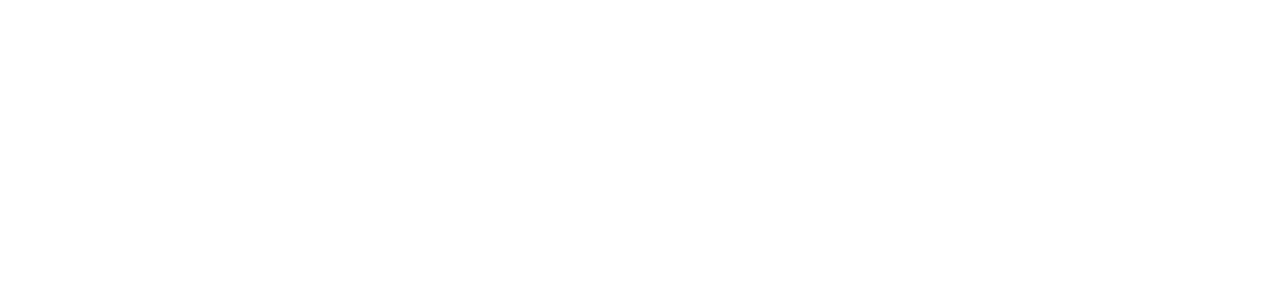
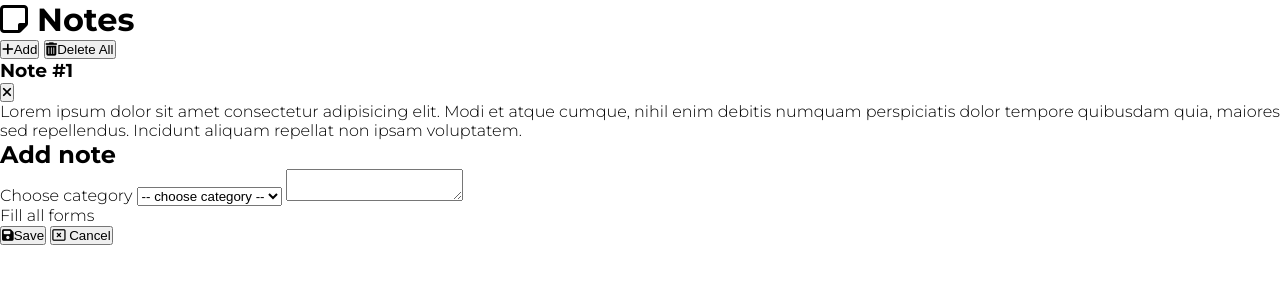
Before and after one commit to Emilciak/Notes, a plain HTML site: page index.html in a window 1280 px wide. Drawn offline with Linux system fonts and the light colour scheme.

Commit message:
made html and first styles in css

```diff
--- a/index.html
+++ b/index.html
@@ -4,9 +4,58 @@
     <meta charset="UTF-8">
     <meta http-equiv="X-UA-Compatible" content="IE=edge">
     <meta name="viewport" content="width=device-width, initial-scale=1.0">
-    <title>Document</title>
+    <title>Notes</title>
+    <link rel="preconnect" href="https://fonts.googleapis.com">
+<link rel="preconnect" href="https://fonts.gstatic.com" crossorigin>
+<link href="https://fonts.googleapis.com/css2?family=Montserrat:wght@100;300;700;900&display=swap" rel="stylesheet">
+<script src="https://kit.fontawesome.com/87f597ed9a.js" crossorigin="anonymous"></script>
+<link rel="stylesheet" href="style.css">
 </head>
 <body>
+    <div class="menu">
+        <h1><i class="fa-sharp fa-regular fa-note-sticky"></i> Notes</h1>
+        <div class="menu-btns">
+            <button class="add menu-btn"><i class="fas fa-plus"></i>Add</button>
+            <button class="delete menu-btn"><i class="fas fa-trash-alt"></i>Delete All</button>
+        </div>
+    </div>
 
+    <div class="area-note">
+
+        <div class="note">
+            <div class="note-header">
+                <h3 class="note-title">Note #1</h3>
+                <button class="delete-note">
+                    <i class="fas fa-times icon"></i>
+                </button>
+            </div>
+            <div class="node-bod">
+                Lorem ipsum dolor sit amet consectetur adipisicing elit. Modi et atque cumque, nihil enim debitis numquam perspiciatis dolor tempore quibusdam quia, maiores sed repellendus. Incidunt aliquam repellat non ipsam voluptatem.
+            </div>
+        </div>
+    </div>
+
+    <div class="node-adding">
+        <h2>Add note</h2>
+        <label for="category">Choose category</label>
+        <select id="category">
+            <option value="0" disabled selected>-- choose category --</option>
+            <option value="1">Shopping</option>
+            <option value="1">Work</option>
+            <option value="1">Other</option>
+        </select>
+
+        <label for="text"></label>
+        <textarea  id="text"></textarea>
+
+        <p class="error">Fill all forms</p>
+
+        <div class="buttons">
+            <button class="save icon"><i class="fas fa-save"></i>Save</button>
+            <button class="cancel icon"><i class="far fa-window-close"></i> Cancel</button>
+        </div>
+    </div>
+
+    <script src="script.js"></script>
 </body>
 </html>
--- a/style.css
+++ b/style.css
@@ -0,0 +1,9 @@
+* {
+	box-sizing: border-box;
+	margin: 0;
+	padding: 0;
+}
+
+body{
+    font-family: 'Montserrat', sans-serif;
+}
```
